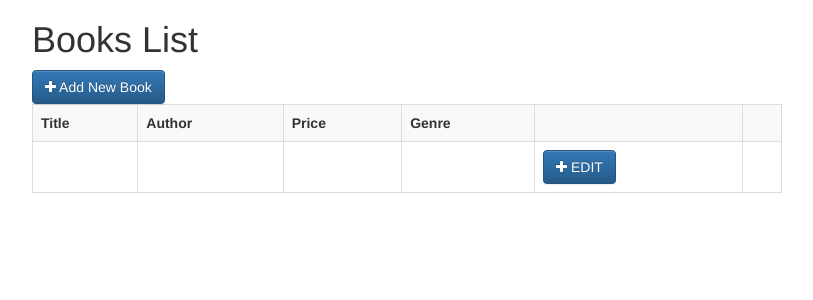
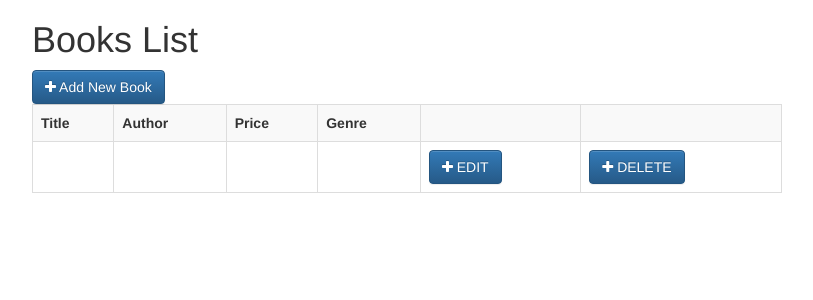
Before and after one commit to SoltonCmith/midterm, a PHP site: page / in a window 1280 px wide. Shown: the top 300 px of the page, without its empty margins (233-1046 px from the left). Run offline with PHP 8.4, Linux system fonts and the light colour scheme; tables that the repository leaves empty or names only in its code hold one stand-in row (values such as "Sample post"); data that the repository does not hold is empty.

Commit message:
Added a DELETE button to all fields

```diff
--- a/index.php
+++ b/index.php
@@ -55,7 +55,7 @@ $statement->closeCursor(); // close the connection
 
                             <td><a class="btn btn-primary" href="book_details.php"> <i class="fa fa-plus"></i> EDIT</a></td>
 
-                            <td> <!-- Add the Delete Button here --></td>
+                            <td><a class="btn btn-primary" href="book_delete.php"> <i class="fa fa-plus"></i> DELETE</a></td>
                         </tr>
                     <?php endforeach; ?>
             </table>
```
